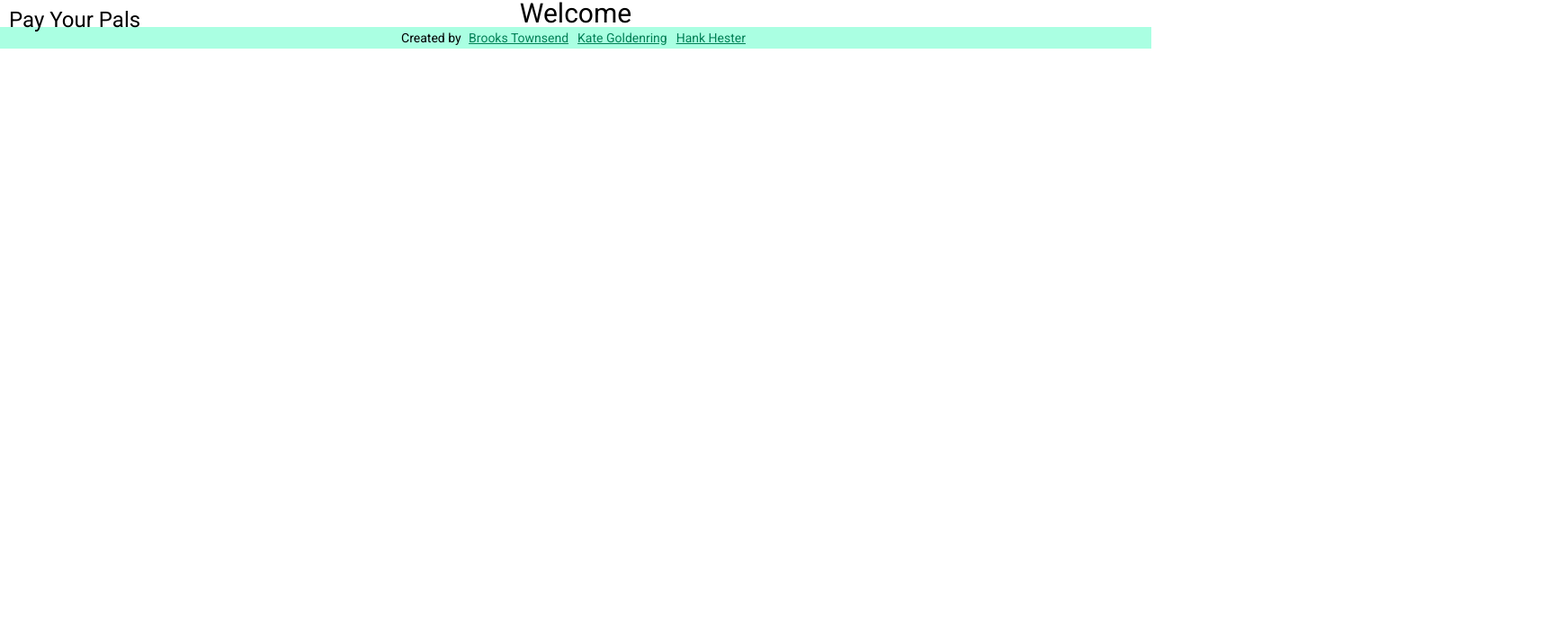
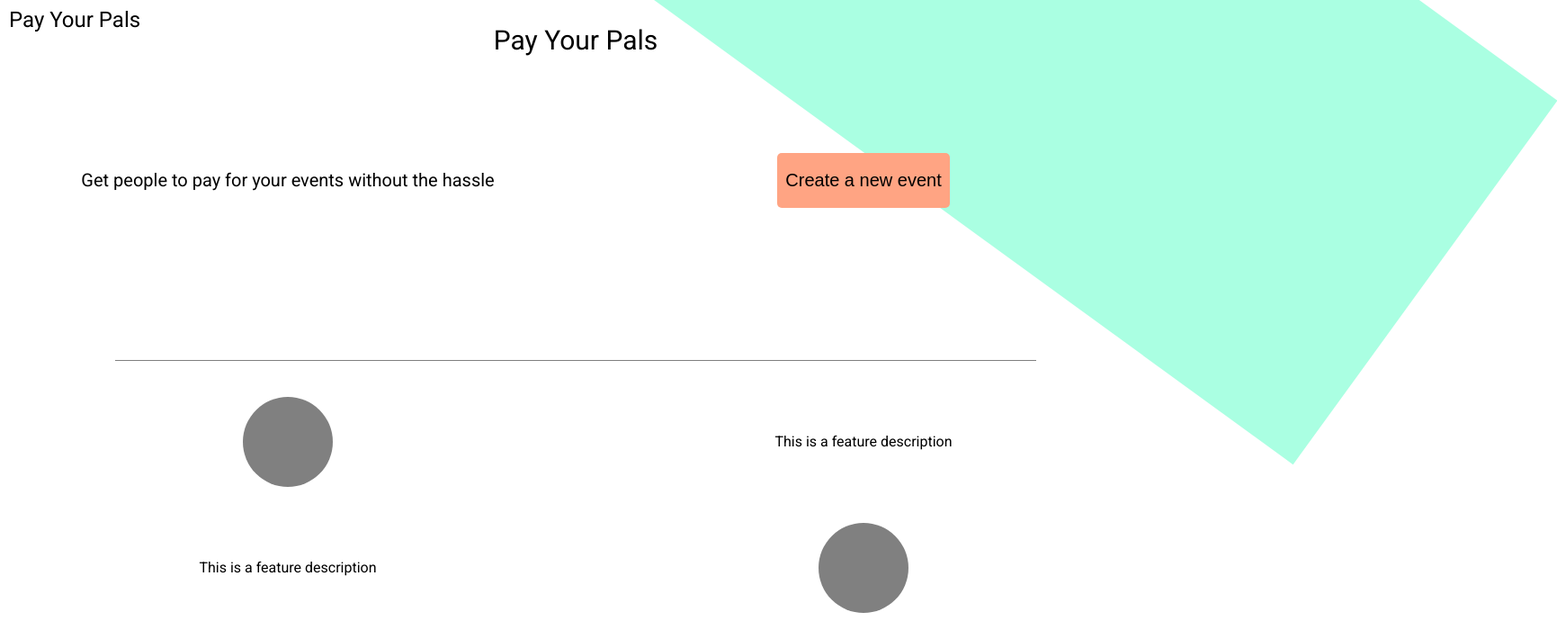
Before and after one commit to brooksmtownsend/payYourPals, a React (Create React App) app: page /welcome in a window 1280 px wide. Shown: the top 700 px of the page at 90% size, 1731 px wide, since content can reach past the window. Built offline with nearby package versions, Linux system fonts and the light colour scheme.

Commit message:
updated welcome page

```diff
--- a/src/components/WelcomePage.tsx
+++ b/src/components/WelcomePage.tsx
@@ -6,7 +6,43 @@ export default class WelcomePage extends React.Component {
   render() {
     return (
       <div className="WelcomePage">
-        <h1>Welcome</h1>
+        <div className="diagonal"></div>
+        <h1>Pay Your Pals</h1>
+        <div className="topContent">
+          <div className="left">
+            <h2>Get people to pay for your events without the hassle</h2>
+          </div>
+          <div className="right">
+            <a href="/createEvent"><button>Create a new event</button></a>
+          </div>
+        </div>
+        <div className="line"></div>
+        <div className="lowerContent">
+          <div className="featureRow">
+            <div className="featureIconContainer">
+              <div className="featureIcon"></div>
+            </div>
+            <div className="featureText">
+              This is a feature description
+            </div>
+          </div>
+          <div className="featureRow">
+            <div className="featureText">
+              This is a feature description
+            </div>
+            <div className="featureIconContainer">
+              <div className="featureIcon"></div>
+            </div>
+          </div>
+          <div className="featureRow">
+            <div className="featureIconContainer">
+              <div className="featureIcon"></div>
+            </div>
+            <div className="featureText">
+              This is a feature description
+            </div>
+          </div>
+        </div>
       </div>
     )
   }
--- a/src/index.tsx
+++ b/src/index.tsx
@@ -4,6 +4,7 @@ import { BrowserRouter as Router, Link, Route } from 'react-router-dom'
 import Header from './components/Header'
 import Footer from './components/Footer'
 import WelcomePage from './components/WelcomePage'
+import CreateEventPage from './components/CreateEventPage'
 import registerServiceWorker from './registerServiceWorker'
 import './styles/index.css'
 
@@ -11,8 +12,8 @@ ReactDOM.render((
     <Router>
       <div>
         <Header />
-        <Route path={'/'} component={WelcomePage} />
-        {/* <Route path={'/createEvent'} component={CreateEventPage} /> */}
+        <Route path={'/welcome'} component={WelcomePage} />
+        <Route path={'/createEvent'} component={CreateEventPage} />
         <Footer />
       </div>
     </Router>
--- a/src/styles/WelcomePage.css
+++ b/src/styles/WelcomePage.css
@@ -1,4 +1,88 @@
+.WelcomePage {
+  width: 100%;
+}
+
 .WelcomePage h1 {
   text-align: center;
   font-size: 30px;
+  position: absolute;
+  left: 50%;
+  transform: translate(-50%, 30px);
 }
+
+.WelcomePage .diagonal {
+  width: 1000px;
+  height: 500px;
+  position: absolute;
+  right: -400px;
+  top: -230px;
+  background-color: #AAFFE2;
+  z-index: -1;
+  transform: rotate(36deg);
+}
+
+.WelcomePage .topContent {
+  display: flex;
+  height: 400px;
+}
+
+.WelcomePage .topContent .left, .WelcomePage .topContent .right {
+  width: 100%;
+  display: flex;
+  align-items: center;
+  justify-content: center;
+  text-align: center;
+  margin: 20px;
+}
+
+.WelcomePage .topContent .left {
+  font-size: 20px;
+}
+
+.WelcomePage .topContent .right button {
+  width: 192px;
+  height: 61px;
+  font-size: 20px;
+  border-radius: 5px;
+  background-color: #FFA483;
+  border: none;
+  cursor: pointer;
+}
+
+.WelcomePage .topContent .right button:focus {
+  background-color: hsl(16, 100%, 70%);
+  outline: none;
+}
+
+.WelcomePage .line {
+  background-color: grey;
+  height: 1px;
+  width: 80%;
+  margin: 0 auto;
+}
+
+.WelcomePage .lowerContent {
+  margin: 20px 0;
+}
+
+.WelcomePage .lowerContent .featureRow {
+  display: flex;
+  align-items: center;
+}
+
+.WelcomePage .lowerContent .featureRow > * {
+  width: 100%;
+  margin: 20px 0;
+}
+
+.WelcomePage .lowerContent .featureRow .featureIconContainer, .WelcomePage .lowerContent .featureRow .featureText {
+  display: flex;
+  justify-content: center;
+}
+
+.WelcomePage .lowerContent .featureIcon {
+  width: 100px;
+  height: 100px;
+  border-radius: 50%;
+  background: grey;
+}
--- a/src/styles/index.css
+++ b/src/styles/index.css
@@ -53,4 +53,5 @@ body {
   margin: 0;
   padding: 0;
   font-family: 'Roboto', sans-serif;
+  overflow-x: hidden;
 }
```
